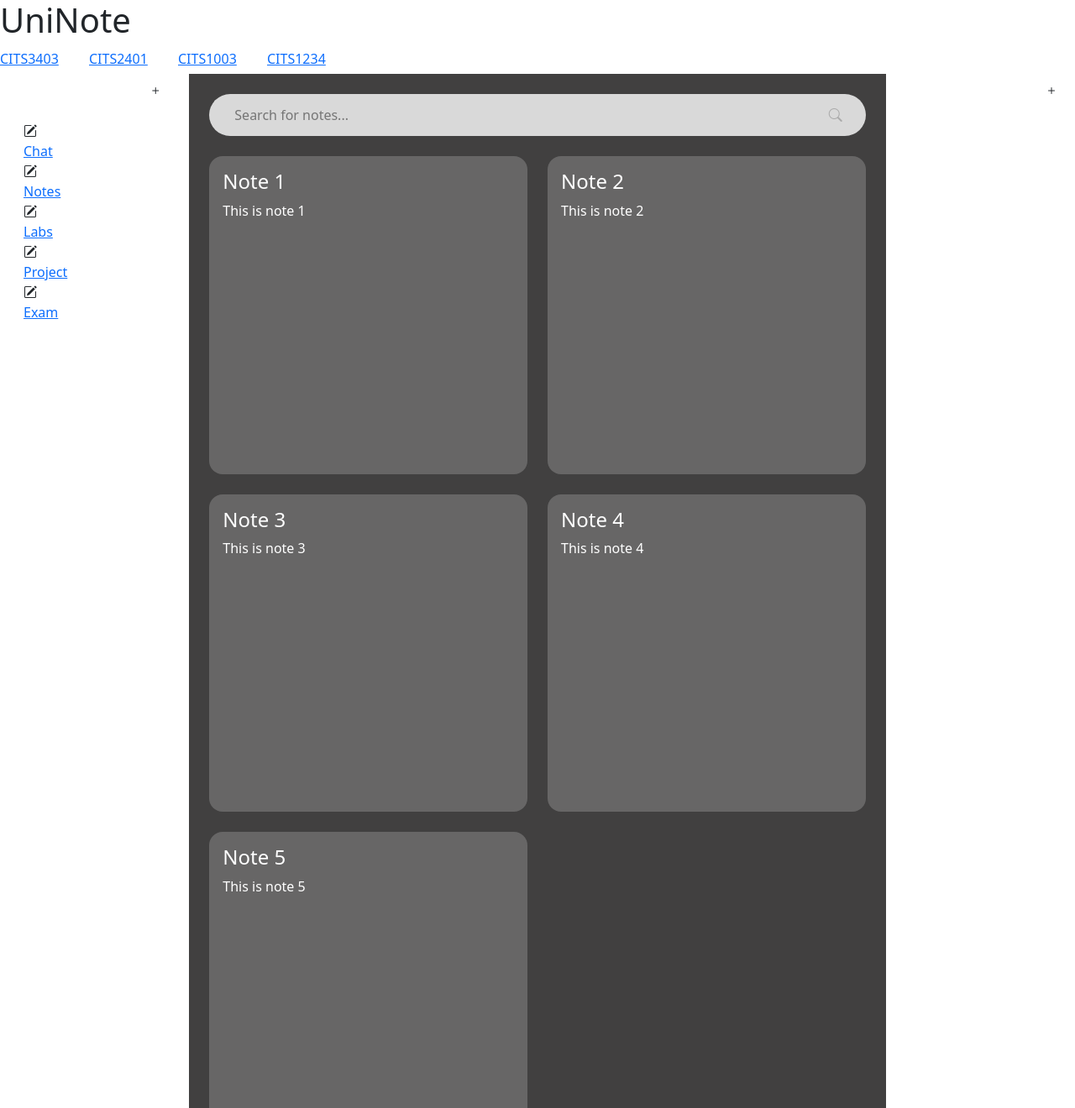
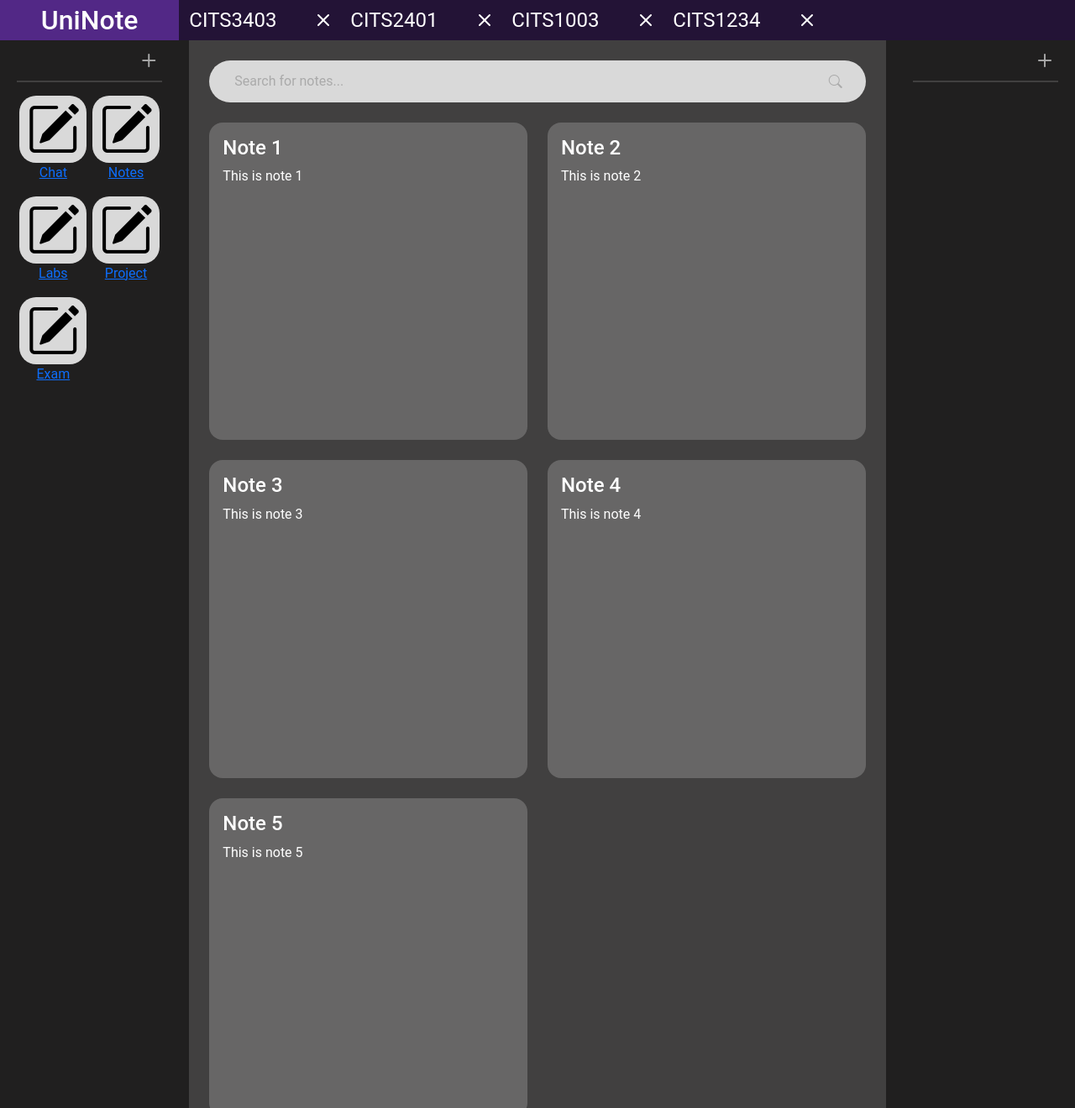
Before and after one commit to Agile-Web-Dev/UniNote, a Flask app: page /1/notes in a window 1280 px wide. Shown: the whole page at 84% size. Run offline with Flask 3, Linux system fonts and the light colour scheme; some libraries are stand-ins or nearby versions.

Commit message:
Vertically center logo

```diff
--- a/app/static/css/global.css
+++ b/app/static/css/global.css
@@ -3,9 +3,14 @@ html {
   /* overflow: hidden; */
 }
 
-/* body {
-  background: var(--app-grey-800);
-} */
+body {
+  height: 100%;
+  margin: 0;
+  padding: 0;
+  font-family: "Roboto", sans-serif;
+  background-color: var(--app-grey-800);
+  color: var(--app-grey-0);
+}
 
 :root {
   --app-accent-highlight: #461d67;
@@ -21,3 +26,157 @@ html {
   --app-grey-800: #201f1f;
   --app-grey-900: black;
 }
+
+* {
+  scrollbar-width: thin;
+  scrollbar-color: var(--app-grey-800) var(--app-grey-0);
+}
+
+/* width */
+::-webkit-scrollbar {
+  width: 2px;
+  height: 2px;
+}
+
+/* Track */
+::-webkit-scrollbar-track {
+  background: var(--app-grey-900);
+  border-radius: 10px;
+}
+
+/* Handle */
+::-webkit-scrollbar-thumb {
+  background: var(--app-grey-100);
+  border-radius: 10px;
+}
+
+/* Handle on hover */
+::-webkit-scrollbar-thumb:hover {
+  background: var(--app-grey-100);
+}
+
+::-webkit-scrollbar-corner {
+  background: transparent;
+}
+
+::placeholder {
+  /* Chrome, Firefox, Opera, Safari 10.1+ */
+  color: var(--app-grey-100);
+  opacity: 1; /* Firefox */
+}
+
+:-ms-input-placeholder {
+  /* Internet Explorer 10-11 */
+  color: var(--app-grey-100);
+}
+
+::-ms-input-placeholder {
+  /* Microsoft Edge */
+  color: var(--app-grey-100);
+}
+
+.side-wrapper {
+  height: 100%;
+  background: var(--app-grey-800);
+}
+
+.nav-container {
+  display: grid;
+  grid-template-columns: repeat(auto-fit, minmax(4rem, 1fr));
+  gap: 1rem;
+}
+
+.nav-item-container {
+  display: flex;
+  flex-direction: column;
+  align-items: center;
+  list-style-type: none;
+}
+
+.nav-item-icon-wrapper {
+  display: flex;
+  justify-content: center;
+  align-items: center;
+  aspect-ratio: 1 / 1;
+  padding: 0.5rem;
+  border-radius: 1.25rem;
+  background: var(--app-grey-50);
+  object-fit: fill;
+}
+
+.nav-item-icon {
+  font-size: 64px;
+  line-height: 0;
+  color: black;
+}
+
+.sidebar-line {
+  height: 2px;
+  margin-left: 0.5rem;
+  margin-right: 0.5rem;
+  background: var(--app-grey-600);
+}
+
+.sidebar-icon {
+  font-size: 32px;
+  color: var(--app-grey-100);
+  line-height: 0;
+}
+
+.unselectable {
+  -webkit-user-select: none; /* Safari */
+  -moz-user-select: none; /* Firefox */
+  -ms-user-select: none; /* IE10+/Edge */
+  user-select: none; /* Standard */
+}
+
+.header-container {
+  background-color: var(--app-accent-dark);
+  display: flex;
+  align-items: center;
+  text-align: center;
+  height: 3rem;
+}
+
+.header-logo-container {
+  background-color: var(--app-accent-light);
+  height: 100%;
+  display: flex;
+  align-items: center;
+  justify-content: center;
+}
+
+.header-logo-container h1 {
+  color: var(--app-grey-0);
+  font-size: xx-large;
+  margin: 0;
+  vertical-align: middle;
+}
+
+.header-tab {
+  display: flex;
+  border-right: 2px solid var(--app-grey-200);
+  width: 12rem;
+  color: var(--app-grey-0);
+  justify-content: space-between;
+  align-items: center;
+  padding: 0 0.75rem;
+}
+
+.header-tab:hover {
+  background-color: var(--app-accent-highlight);
+}
+
+.header-tab-link {
+  font-size: x-large;
+  color: var(--app-grey-0);
+  text-decoration: none;
+  cursor: pointer;
+}
+
+.header-tab-close {
+  color: var(--app-grey-0);
+  font-size: x-large;
+  cursor: pointer;
+  margin: -0.5rem;
+}
--- a/app/templates/components/sections/topbar.html
+++ b/app/templates/components/sections/topbar.html
@@ -1,5 +1,7 @@
 <header class="header-container">
-  <h1 class="col-2 unselectable">UniNote</h1>
+  <div class="col-2 header-logo-container">
+    <h1 class="unselectable">UniNote</h1>
+  </div>
   <ul class="d-flex col-10 h-100 m-0 p-0 sortable-list">
     <li class="header-tab item">
       <a class="header-tab-link unselectable" href="{{ url_for('api.ping') }}">CITS3403</a>
```
